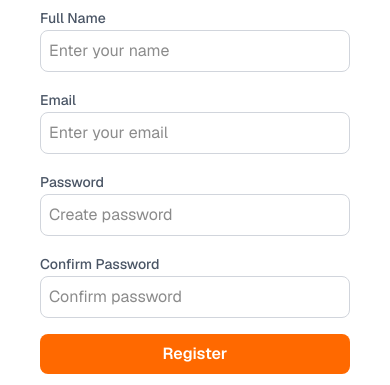
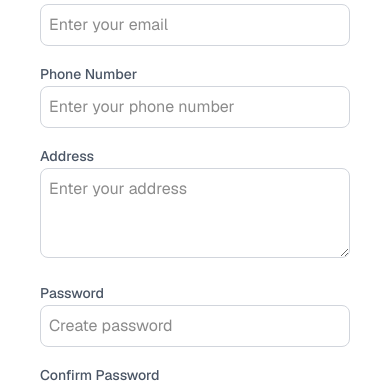
Before and after one commit to totszafra21-gif/Capstone1, a Next.js app: page /register in a window 390 px wide. Shown: the part 286-671 px from the top of the page. Built offline with nearby package versions, Linux system fonts and the light colour scheme.

Commit message:
feat: add phone and address to register form

```diff
--- a/app/register/page.tsx
+++ b/app/register/page.tsx
@@ -10,6 +10,8 @@ export default function Register() {
   const router = useRouter();
   const [name, setName] = useState("");
   const [email, setEmail] = useState("");
+  const [phone, setPhone] = useState("");
+  const [address, setAddress] = useState("");
   const [password, setPassword] = useState("");
   const [confirm, setConfirm] = useState("");
   const [error, setError] = useState("");
@@ -47,6 +49,8 @@ export default function Register() {
         id: data.user.id,
         full_name: name,
         email: email,
+        phone: phone,
+        address: address,
       });
       console.log("profileError:", profileError);
       setSuccess("Account created! Redirecting to login...");
@@ -93,6 +97,28 @@ export default function Register() {
             />
           </div>
           <div>
+            <label className="text-sm font-medium text-gray-600">Phone Number</label>
+            <input
+              type="tel"
+              placeholder="Enter your phone number"
+              value={phone}
+              onChange={(e) => setPhone(e.target.value)}
+              className="border border-gray-300 p-2 w-full rounded-lg focus:outline-none focus:border-orange-500"
+              required
+            />
+          </div>
+          <div>
+            <label className="text-sm font-medium text-gray-600">Address</label>
+            <textarea
+              placeholder="Enter your address"
+              value={address}
+              onChange={(e) => setAddress(e.target.value)}
+              rows={3}
+              className="border border-gray-300 p-2 w-full rounded-lg focus:outline-none focus:border-orange-500"
+              required
+            />
+          </div>
+          <div>
             <label className="text-sm font-medium text-gray-600">Password</label>
             <input
               type="password"
```
